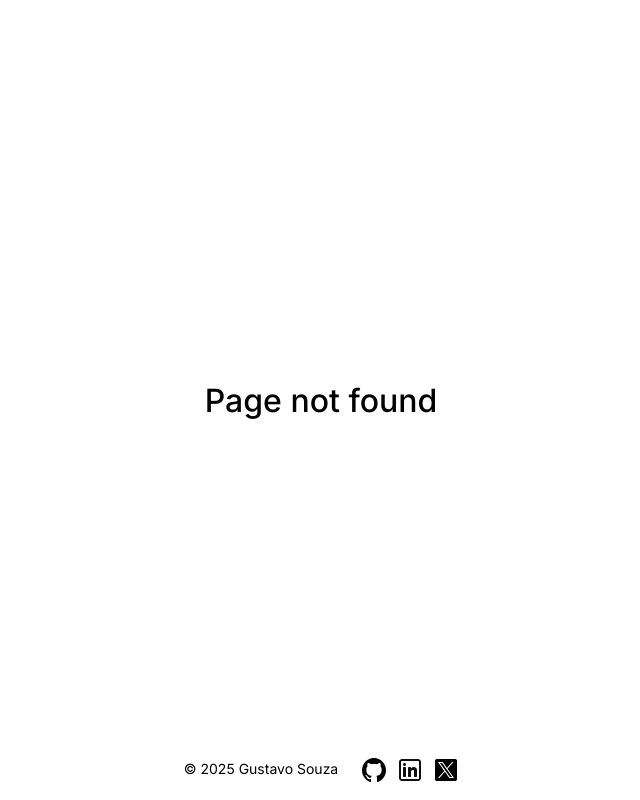
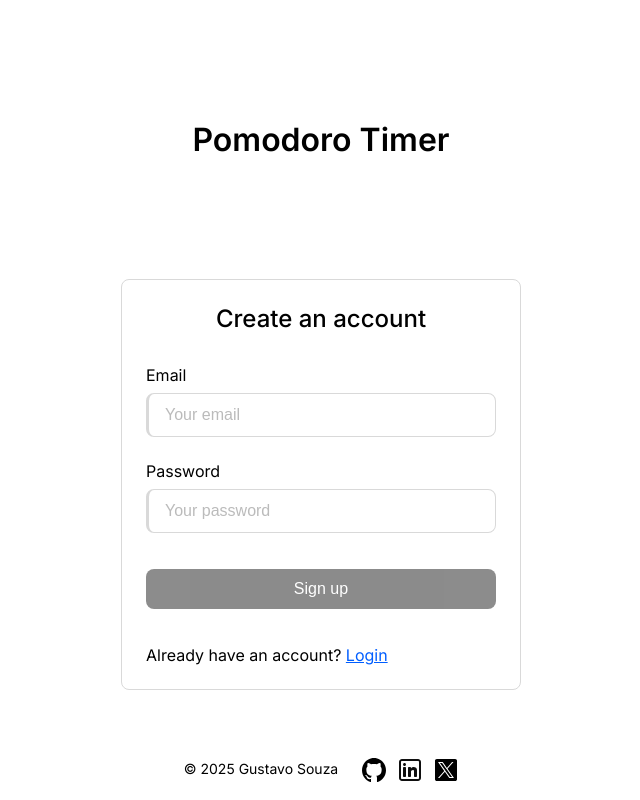
Before and after one commit to GustavoSouza123/pomodoro-timer, an Angular app in the folder frontend/: page /signup in a window 1280 px wide. Before the commit this address led to /not-found. Shown: the whole page, without its empty margins (319-959 px from the left). Built offline with nearby package versions, Linux system fonts and the light colour scheme.

Commit message:
signup form, style fixes

```diff
--- a/frontend/src/_base.scss
+++ b/frontend/src/_base.scss
@@ -17,6 +17,7 @@ $scrollbar: #ccc;
 $scrollbar-hover: #aaa;
 $input-edit-hover: #fafafa;
 $input-edit-focus: #f3f3f3;
+$link-color: #005eff;
 
 * {
   margin: 0;
--- a/frontend/src/app/app.routes.ts
+++ b/frontend/src/app/app.routes.ts
@@ -18,6 +18,12 @@ export const routes: Routes = [
   {
     path: 'login',
     component: LoginComponent,
+    data: { form: 'login' },
+  },
+  {
+    path: 'signup',
+    component: LoginComponent,
+    data: { form: 'signup' },
   },
   {
     path: 'not-found',
--- a/frontend/src/app/error-page/error-page.component.html
+++ b/frontend/src/app/error-page/error-page.component.html
@@ -1,3 +1,4 @@
 <div class="error">
-  {{ message }}
+  <div class="message">{{ message }}</div>
+  <a class="link" routerLink="/home">Back to home</a>
 </div>
--- a/frontend/src/app/error-page/error-page.component.scss
+++ b/frontend/src/app/error-page/error-page.component.scss
@@ -1,10 +1,27 @@
-@use "../../base";
-@use "../../mixins";
+@use '../../base';
+@use '../../mixins';
 
 .error {
   @include mixins.align-center();
+  flex-direction: column;
+  gap: 24px;
   width: 100%;
   height: 100vh;
-  font-size: 32px;
-  font-weight: 500;
+
+  .message {
+    @include mixins.align-center();
+    font-size: 32px;
+    font-weight: 600;
+  }
+
+  .link {
+    font-size: 18px;
+    color: base.$link-color;
+    transition: 0.2s;
+    cursor: pointer;
+
+    &:hover {
+      color: base.$hover-secondary;
+    }
+  }
 }
--- a/frontend/src/app/error-page/error-page.component.ts
+++ b/frontend/src/app/error-page/error-page.component.ts
@@ -1,9 +1,9 @@
 import { Component, OnInit } from '@angular/core';
-import { ActivatedRoute, Data } from '@angular/router';
+import { ActivatedRoute, Data, RouterLink } from '@angular/router';
 
 @Component({
   selector: 'app-error-page',
-  imports: [],
+  imports: [RouterLink],
   templateUrl: './error-page.component.html',
   styleUrl: './error-page.component.scss',
 })
--- a/frontend/src/app/login/login.component.html
+++ b/frontend/src/app/login/login.component.html
@@ -1,7 +1,15 @@
 <div class="content">
   <div class="title">Pomodoro Timer</div>
   <div class="login">
-    <div class="title">Login</div>
+    <div class="title">
+      {{
+        formType === 'login'
+          ? 'Login'
+          : formType === 'signup'
+          ? 'Create an account'
+          : ''
+      }}
+    </div>
     <form (ngSubmit)="onSubmit()" #form="ngForm">
       <div class="input email">
         <label for="email">Email</label>
@@ -53,10 +61,21 @@
         [ngClass]="{ disabled: !form.form.valid }"
         [disabled]="!form.form.valid"
       >
-        Sign In
+        {{
+          formType === 'login'
+            ? 'Sign in'
+            : formType === 'signup'
+            ? 'Sign up'
+            : ''
+        }}
       </button>
       <div class="forgot">
-        <a>Forgot password?</a>
+				<div *ngIf="formType === 'login'; else forgotSignup">
+					Don't have an account? <a routerLink="/signup">Sign up</a>
+				</div>
+				<ng-template #forgotSignup>
+					Already have an account? <a routerLink="/login">Login</a>
+				</ng-template>
       </div>
     </form>
   </div>
--- a/frontend/src/app/login/login.component.scss
+++ b/frontend/src/app/login/login.component.scss
@@ -1,5 +1,5 @@
-@use "../../base";
-@use "../../mixins";
+@use '../../base';
+@use '../../mixins';
 
 .content {
   @include mixins.align-center();
@@ -14,7 +14,7 @@
     @include mixins.align-center();
     height: 280px;
     font-size: 32px;
-    font-weight: 500;
+    font-weight: 600;
   }
 
   .login {
@@ -29,6 +29,7 @@
 
     .title {
       font-size: 24px;
+      font-weight: 500;
     }
 
     form {
@@ -99,11 +100,12 @@
         font-size: 16px;
         border: none;
         outline: none;
+        margin: 12px 0;
 
         &:not(.disabled):hover {
-					background-color: base.$hover-secondary;
+          background-color: base.$hover-secondary;
           cursor: pointer;
-					transition: 0.2s;
+          transition: 0.2s;
         }
 
         &.disabled {
@@ -113,8 +115,9 @@
 
       .forgot {
         a {
-          color: base.$secondary;
+          color: base.$link-color;
           transition: 0.2s;
+          cursor: pointer;
 
           &:hover {
             color: base.$hover-secondary;
--- a/frontend/src/app/login/login.component.ts
+++ b/frontend/src/app/login/login.component.ts
@@ -1,26 +1,41 @@
-import { Component } from '@angular/core';
+import { Component, OnInit } from '@angular/core';
 import { CommonModule } from '@angular/common';
 import { FormsModule } from '@angular/forms';
 import { UserService } from './user.service';
-import { Router } from '@angular/router';
+import { ActivatedRoute, Data, Router, RouterLink } from '@angular/router';
 
 @Component({
   selector: 'app-login',
-  imports: [CommonModule, FormsModule],
+  imports: [CommonModule, FormsModule, RouterLink],
   templateUrl: './login.component.html',
   styleUrl: './login.component.scss',
 })
-export class LoginComponent {
+export class LoginComponent implements OnInit {
+  formType!: string;
   email: string = '';
   password: string = '';
 
-  constructor(private userService: UserService, private router: Router) {}
+  constructor(
+    private userService: UserService,
+    private router: Router,
+    private route: ActivatedRoute
+  ) {}
+
+  ngOnInit(): void {
+    this.route.data.subscribe((data: Data) => {
+      this.formType = data['form'];
+      console.log(this.formType);
+    });
+  }
 
   onSubmit() {
-    if (this.userService.login(this.email, this.password)) {
-      this.router.navigate(['/home']);
-    } else {
-      alert('Incorrect user or password');
+    if (this.formType === 'login') {
+      if (this.userService.login(this.email, this.password)) {
+        this.router.navigate(['/home']);
+      } else {
+        alert('Incorrect user or password');
+      }
+    } else if (this.formType === 'signup') {
     }
   }
 }
--- a/frontend/src/app/login/user.service.ts
+++ b/frontend/src/app/login/user.service.ts
@@ -10,7 +10,7 @@ export class UserService {
     password: '1234',
   };
 
-  loggedIn: boolean = false;
+  loggedIn: boolean = true;
 
   isUserLoggedIn() {
     const promise = new Promise<boolean>((resolve, reject) => {
```
